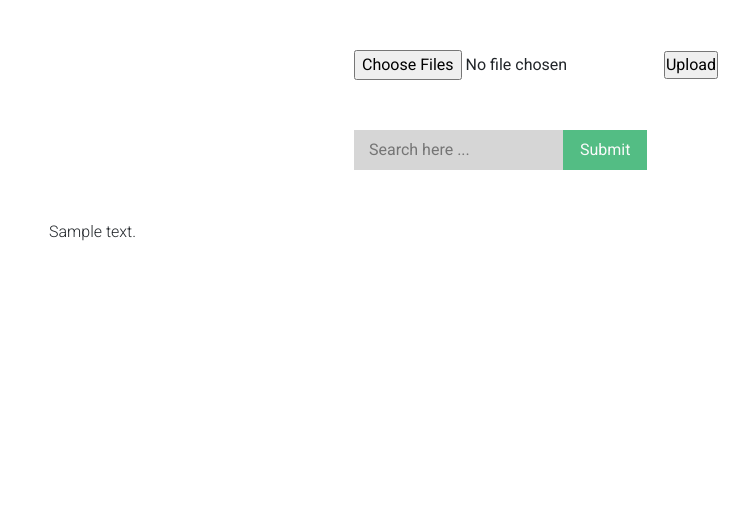
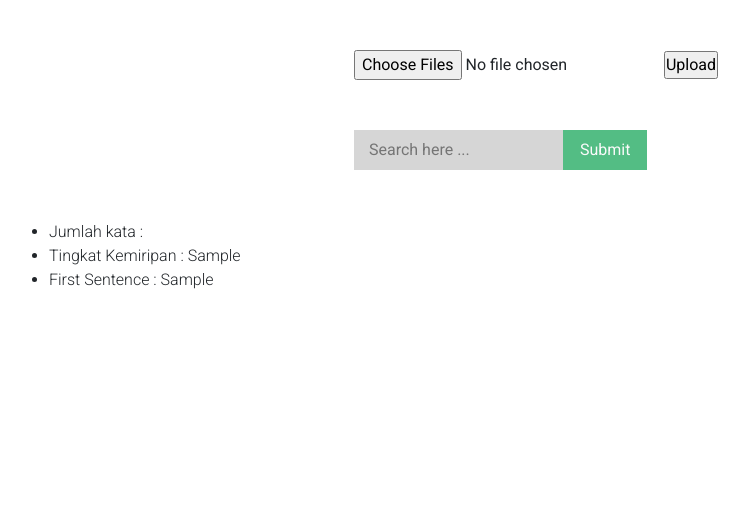
Before and after one commit to mhmmdjafarg/SearchEngineApp, a Flask app: template templates/home.html in a window 1280 px wide. Shown: the part 78-610 px from the top of the page, without its empty margins (36-785 px from the left). Run offline with Flask 2, Linux system fonts and the light colour scheme; the template is opened without the code that fills it: most values are stand-ins (such as "Sample title", 1, 10 or a date in 2020); some libraries are stand-ins or nearby versions.

Commit message:
tambahin beberapa di app

```diff
--- a/app.py
+++ b/app.py
@@ -3,7 +3,7 @@ from flask import Flask, session, request, redirect, render_template, flash
 from nltk.util import pr
 from werkzeug.utils import secure_filename
 import shutil
-# import fungsi
+from fungsi import WordData, getFirstSentence, txtToString, Ranking
 
 app = Flask(__name__)
 app.secret_key = "tubesalgeo" #random secret key, can be anything
@@ -29,7 +29,30 @@ def allowed_file(filename):
 @app.route("/", methods = ['POST', 'GET'])
 def home():
     if(request.method == 'POST'):
-        session['query'] = request.form['search']  #sekarang query bisa diolah
+        # Siapkan semua string
+        session['query'] = request.form['search']
+        text = txtToString()
+
+        try:
+            if (len(text) == 0):
+                return render_template('home.html')
+        except ZeroDivisionError:
+            return render_template('home.html')
+
+        # Simpan first sentece
+        array_first_sentence = [getFirstSentence(string) for string in text]
+
+        # Pindahkan ke filtered_text
+        filtered_text = []
+        filtered_text.append(session['query'])
+        for string in text:
+            filtered_text.append(string)
+
+        # array of filtered text
+        word_data = WordData(filtered_text)
+        #array of rank
+        ranks, array_sim = Ranking(word_data)
+        return render_template('home.html', ranks = ranks, word_data = word_data, array_first_sentence = array_first_sentence, doc_count = len(array_first_sentence), array_sim = array_sim)
     return render_template('home.html')
 
 @app.route('/upload', methods=['POST' , 'GET'])
--- /dev/null
+++ b/file txt test/1.txt
@@ -0,0 +1 @@
+i want blue cake, and he wants cake of blue. Someday he wants red with her friends and some friends need cake.
--- /dev/null
+++ b/file txt test/2.txt
@@ -0,0 +1 @@
+red colored cake wasn't enough for him. yesterday he bought 100 million cake of blue.
--- a/templates/home.html
+++ b/templates/home.html
@@ -51,9 +51,17 @@
             </form>
         </div>
 
-        {% if text %}
-            <p>{{text}}</p>
-        {% endif %}
+        <div class="result-box">
+            {% if doc_count != 0 %}
+                {% for rank_num in ranks %}
+                        <ul>
+                            <li>Jumlah kata : </li>
+                            <li>Tingkat Kemiripan : {{array_sim[rank_num-1]}}</li>
+                            <li>First Sentence : {{array_first_sentence[rank_num-1]}}</li>
+                        </ul>
+                {% endfor %}
+            {% endif %}
+        </div>
     </div>
 
     <footer>
```
Also changed, not shown: fungsi.py (+21 -9 lines).
